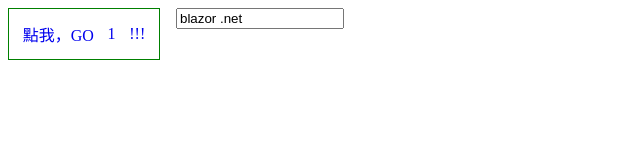
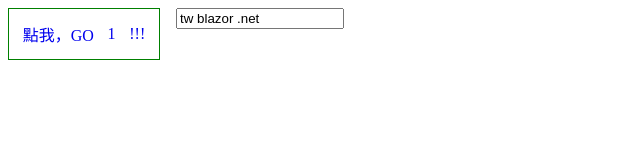
Before and after one commit to yuan2003a/yuan2003a.github.io, a plain HTML site: page menu.html in a window 1280 px wide. Shown: the full height of the page, 0-640 px from the left. Drawn offline with nearby package versions, Linux system fonts and the light colour scheme.

Commit message:
add tw in search string

```diff
--- a/menu.html
+++ b/menu.html
@@ -65,7 +65,7 @@ $(function() {
 		點我，GO <span id="s1"></span>!!!
 		</div>
 	</a>
-	<input type="text" id="txt" value="blazor .net"></input>
+	<input type="text" id="txt" value="tw blazor .net"></input>
 </div>
 <div id="divGray" style="display:none;">
 <div style="position: absolute; top: 50vh; width: 100vw;">
```
